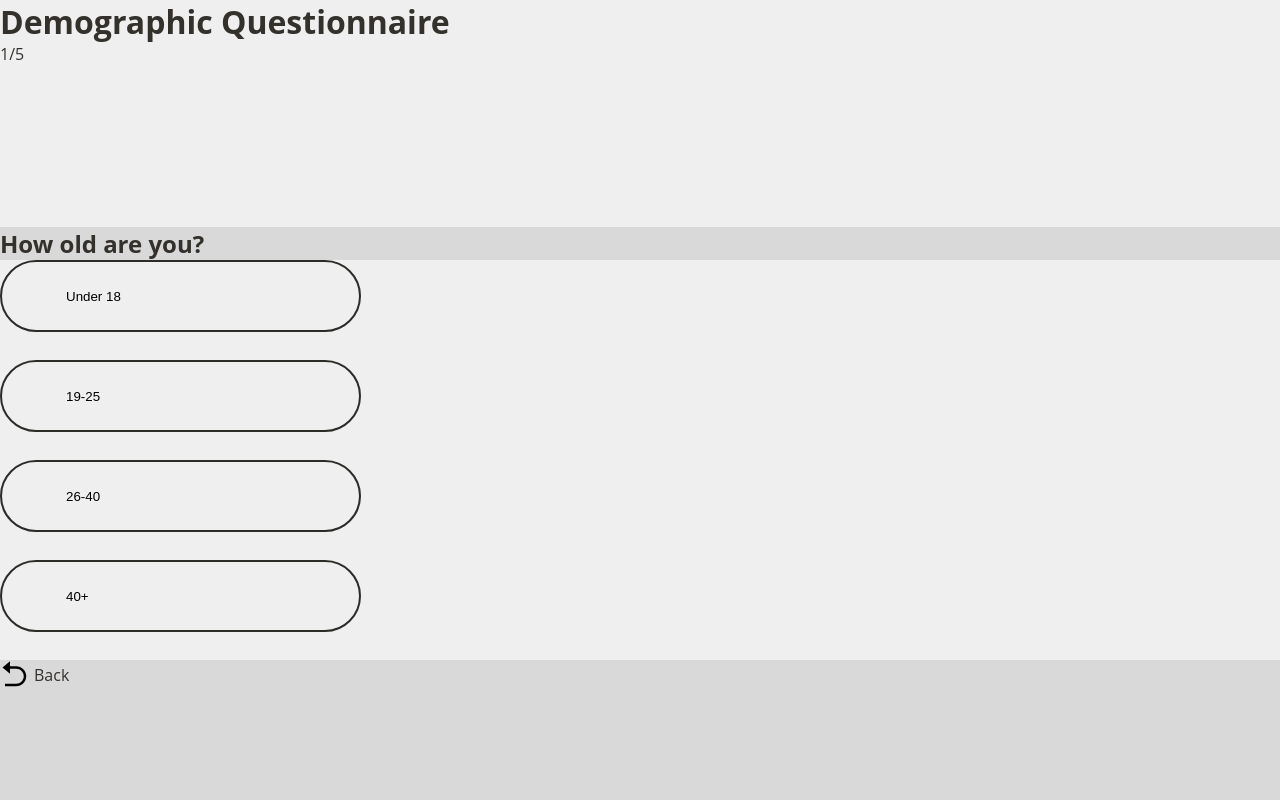
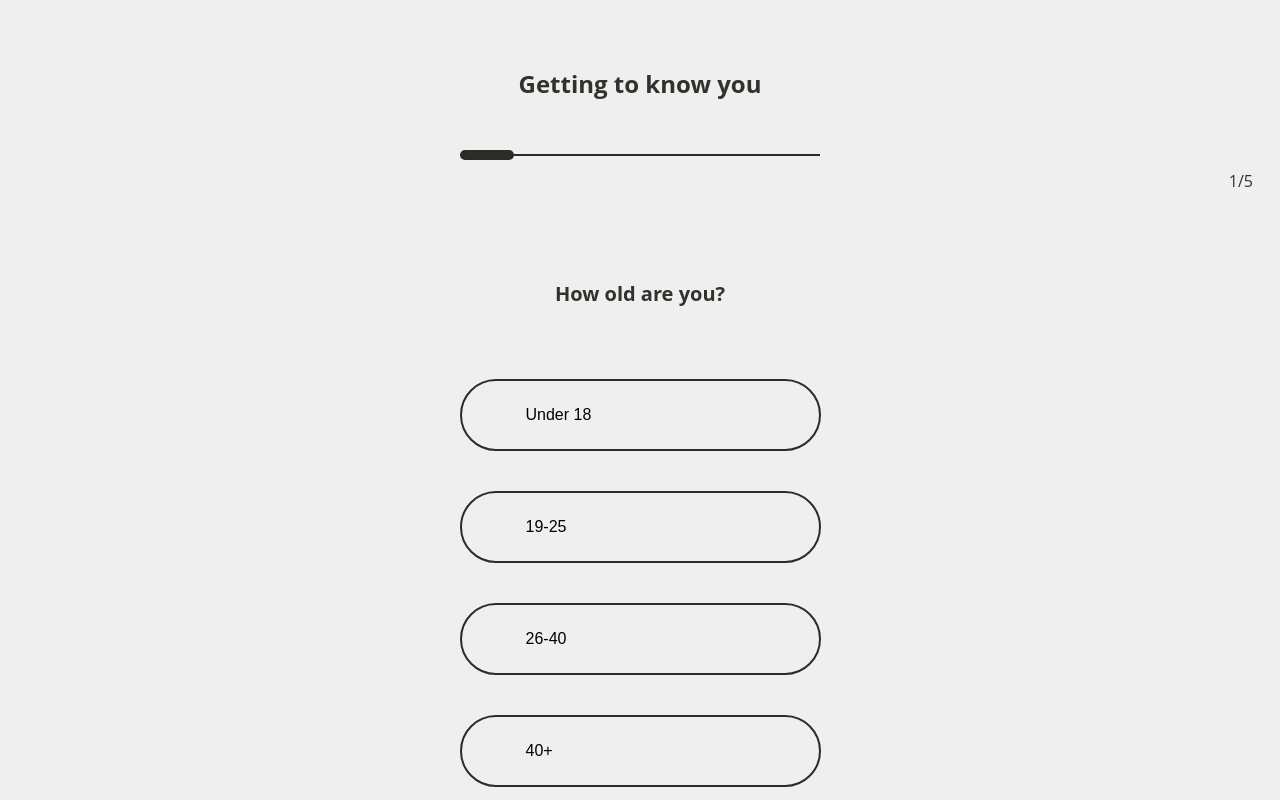
Before and after one commit to Mariessa-Pinto/mdia2109-big-project, a Next.js app: page /q1 in a window 1280 px wide. Built offline with nearby package versions, Linux system fonts and the light colour scheme; a web font is replaced by a local one.

Commit message:
added layout for q1

```diff
--- a/pages/q1.js
+++ b/pages/q1.js
@@ -6,28 +6,22 @@ export default function Q1() {
         <>
         <div className={styles.main}>
             <div className={styles.titleSection}>
-                <h1>Demographic Questionnaire</h1>
+                <h1 className={styles.header}>Getting to know you</h1>
                 <div className={styles.progressBar}>
                     <div className={styles.progress}></div>
                 </div>
-                <p>1/5</p>
+                <div className={styles.questionNumber}>
+                    <p>1/5</p>
+                </div>
             </div>
             <div className={styles.questionSection}>
                 <h2 className={styles.question}>How old are you?</h2>
-                <div className={styles.answerBox}>
                     <button className={styles.answerButton}>Under 18</button>
-                </div>
-                <div className={styles.answerBox}>
                     <button className={styles.answerButton}>19-25</button>
-                </div>
-                <div className={styles.answerBox}>
                     <button className={styles.answerButton}>26-40</button>
-                </div>
-                <div className={styles.answerBox}>
                     <button className={styles.answerButton}>40+</button>
-                </div>
-                <BackButton/>
             </div>
+            <BackButton/>
         </div>
         </>
     )
--- a/styles/Q1.module.css
+++ b/styles/Q1.module.css
@@ -1,17 +1,42 @@
-/* .main {
+.main {
     padding: 1.688rem;
-} */
+    background-color: var(--secondary-color);
+    height: 100vh;
+    display: flex;
+    flex-direction: column;
+}
+
+.header {
+    font-size: var(--header);
+    margin-bottom: 3.375rem;
+}
+
+.question {
+    font-size: var(--headerTwo);
+    margin-bottom: 2rem;
+}
 
 .titleSection {
-    height: 227px;
-    width: 100%;
-    background-color: var(--secondary-color);
+    display: flex;
+    flex-direction: column;
+    align-items: center;
+    margin-top: 2.5rem;
 }
 
-.answerBox {
-    background-color: var(--secondary-color);
+.questionNumber {
+    display: flex;
     width: 100%;
-    height: 6.25rem;
+    justify-content: flex-end;
+    margin-top: 0.875rem;
+}
+
+.questionSection {
+    display: flex;
+    flex-direction: column;
+    align-items: center;
+    gap: 2.5rem;
+    margin-bottom: 4.5rem;
+    margin-top: 5.5rem;
 }
 
 .answerButton {
@@ -22,4 +47,22 @@
     background-color: transparent;
     text-align: left;
     padding-left: 4rem;
+    font-size: var(--body);
 }
+
+/* Progress Bar CSS */
+
+.progressBar {
+    width: 22.5rem;
+    height: 0.125rem;
+    background-color: var(--primary-color);
+    display: flex;
+    align-items: center;
+}
+
+.progress {
+    width: 3.375rem;
+    height: 0.625rem;
+    background-color: var(--primary-color);
+    border-radius: 16px;
+}
```
